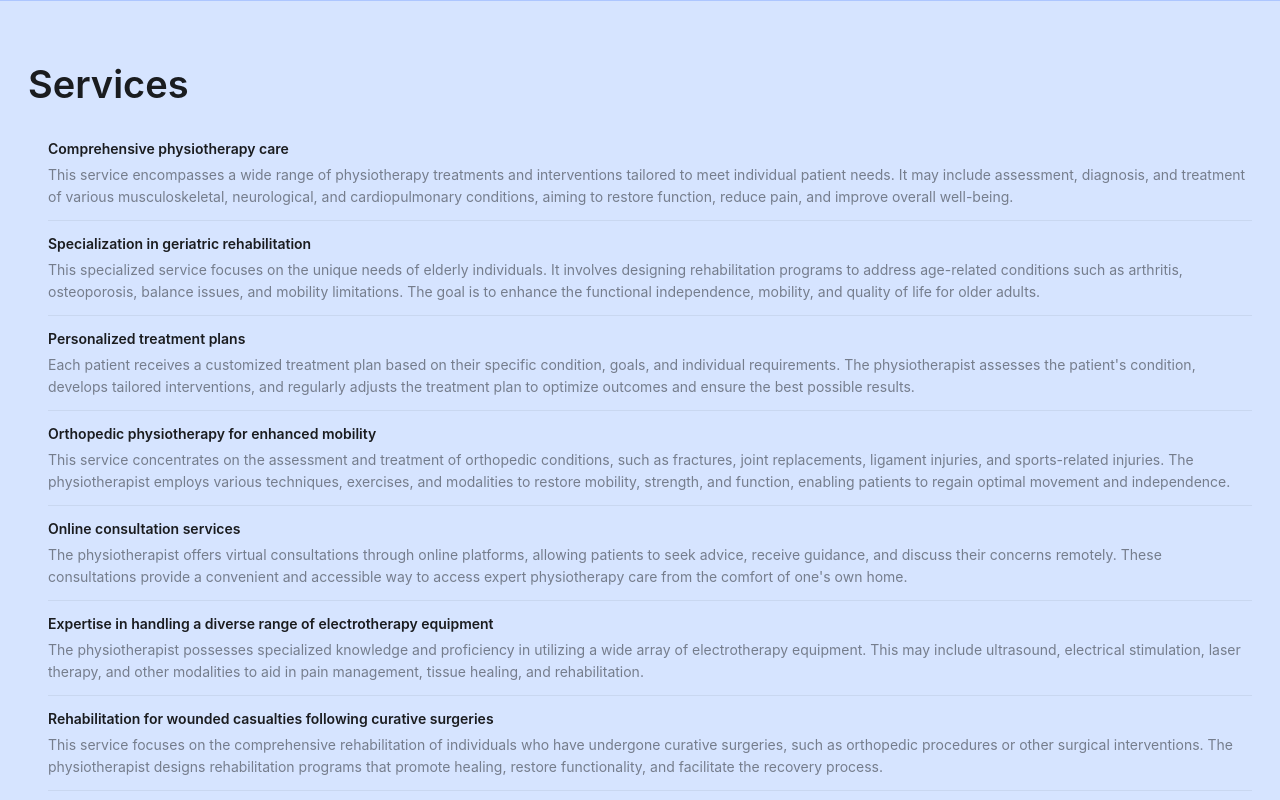
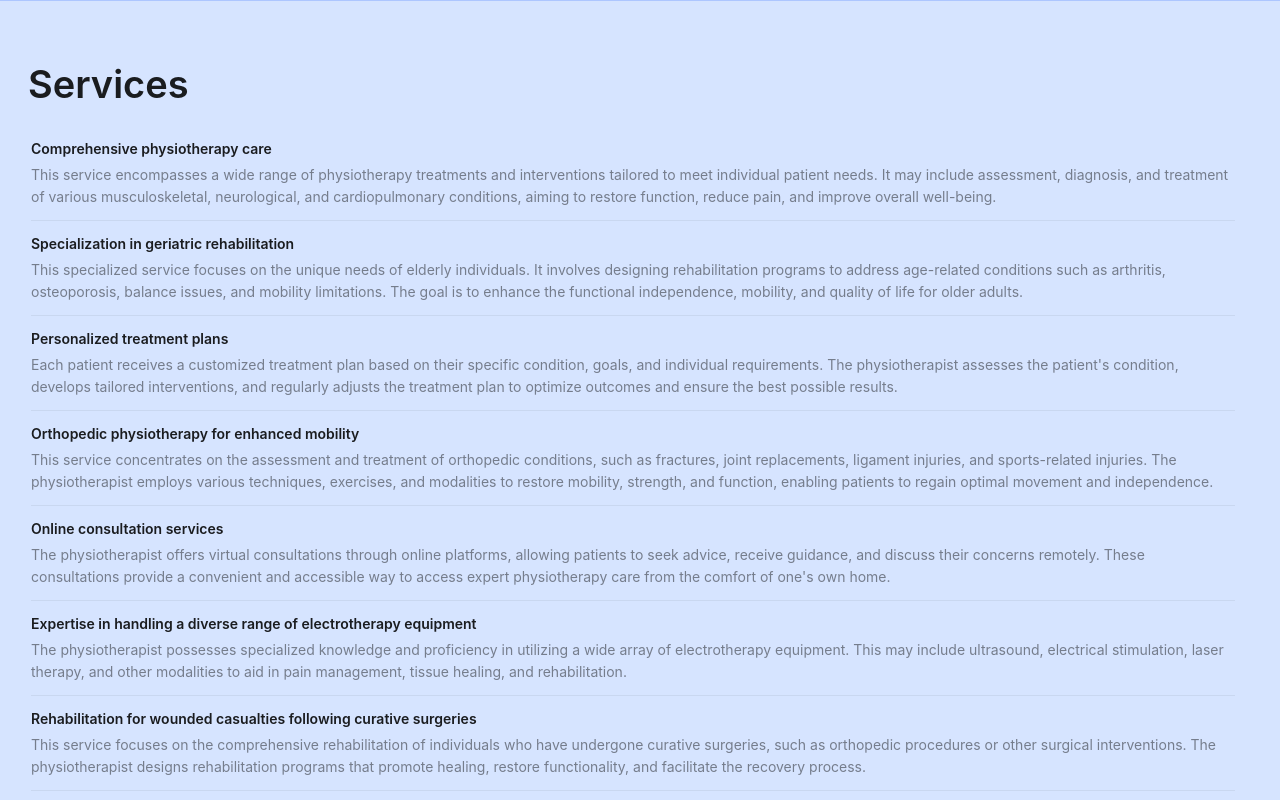
Before and after one commit to imkiran22/physio-website, a Next.js app: page / in a window 1280 px wide. Shown: the part 1720-2520 px from the top of the page. Built offline with nearby package versions, Linux system fonts and the light colour scheme.

Commit message:
correction

```diff
--- a/pages/styles/services.scss
+++ b/pages/styles/services.scss
@@ -1,3 +1,7 @@
 .services {
   padding: 2em;
+  .ant-list-split .ant-list-item {
+    position: relative;
+    right: 17px;
+  }
 }
```
